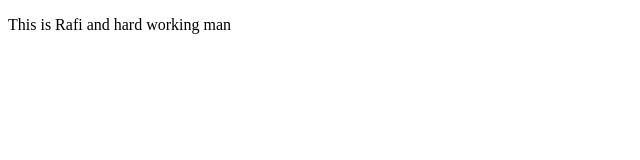
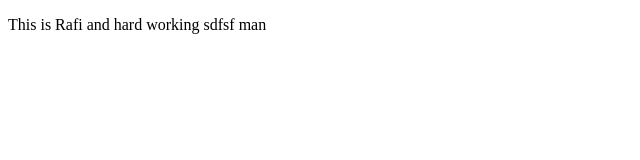
Before and after one commit to Abdullah628/calculator2, a plain HTML site: page index.html in a window 1280 px wide. Shown: the full height of the page, 0-640 px from the left. Drawn offline with Linux system fonts and the light colour scheme.

Commit message:
second commit

```diff
--- a/index.html
+++ b/index.html
@@ -7,6 +7,6 @@
     <title>Document</title>
 </head>
 <body>
-    <p>This is Rafi and hard working man</p>
+    <p>This is Rafi and hard working sdfsf man</p>
 </body>
 </html>
```
